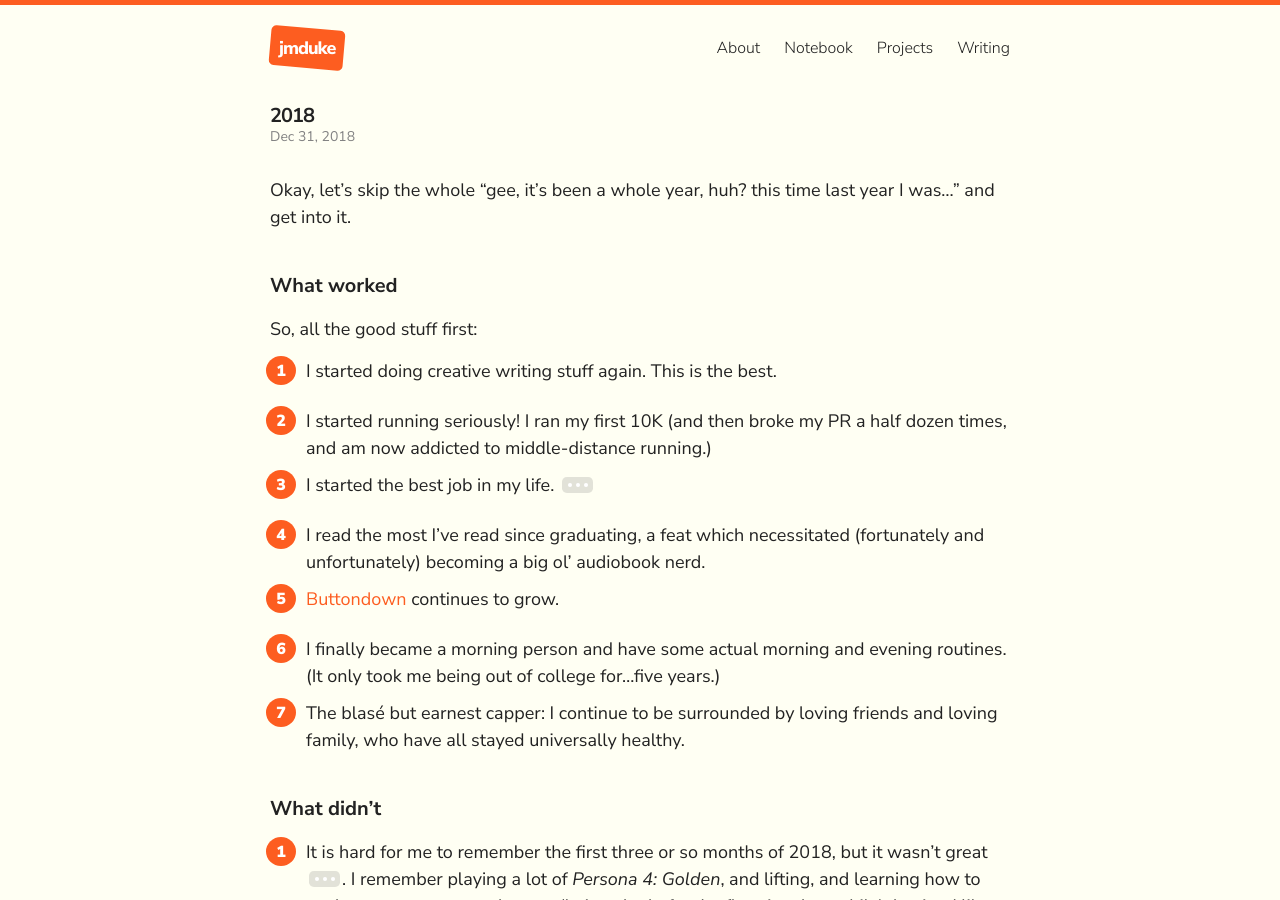
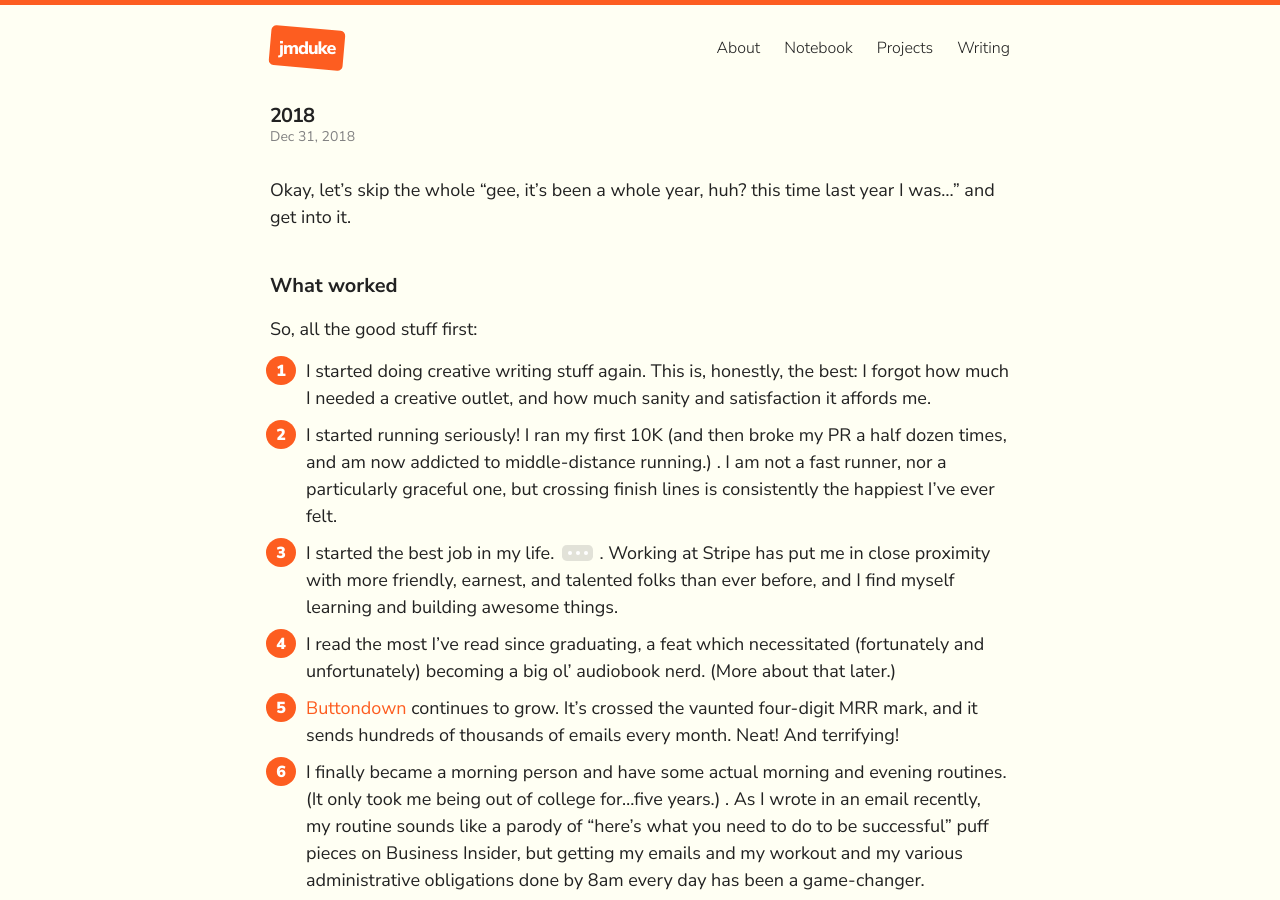
Before and after one commit to jmduke/jmduke-jekyll, a Jekyll site: the page built from _posts/2018-12-31-2018.md, in a window 1280 px wide and 900 px high. Built offline with Jekyll 4.4.1, drawn with Linux system fonts in a browser that asks for light colours.

Commit message:
Update Post “2018-12-31-2018”

```diff
--- a/_posts/2018-12-31-2018.md
+++ b/_posts/2018-12-31-2018.md
@@ -23,12 +23,12 @@ Okay, let's skip the whole "gee, it's been a whole year, huh? this time last yea
 
 So, all the good stuff first:
 
-1. I started doing creative writing stuff again.  This is the best.
-2. I started running seriously!  I ran my first 10K (and then broke my PR a half dozen times, and am now addicted to middle-distance running.)
-3. I started the best job in my life. [^1]
-4. I read the most I've read since graduating, a feat which necessitated (fortunately and unfortunately) becoming a big ol' audiobook nerd.
-5. [Buttondown](https://buttondown.email) continues to grow.
-6. I finally became a morning person and have some actual morning and evening routines.  (It only took me being out of college for...five years.)
+1. I started doing creative writing stuff again.  This is, honestly, the best: I forgot how much I needed a creative outlet, and how much sanity and satisfaction it affords me.
+2. I started running seriously!  I ran my first 10K (and then broke my PR a half dozen times, and am now addicted to middle-distance running.) . I am not a fast runner, nor a particularly graceful one, but crossing finish lines is consistently the happiest I've ever felt.
+3. I started the best job in my life. [^1] . Working at Stripe has put me in close proximity with more friendly, earnest, and talented folks than ever before, and I find myself learning and building awesome things.
+4. I read the most I've read since graduating, a feat which necessitated (fortunately and unfortunately) becoming a big ol' audiobook nerd.  (More about that later.)
+5. [Buttondown](https://buttondown.email) continues to grow.  It's crossed the vaunted four-digit MRR mark, and it sends hundreds of thousands of emails every month.  Neat!  And terrifying!
+6. I finally became a morning person and have some actual morning and evening routines.  (It only took me being out of college for...five years.) . As I wrote in an email recently, my routine sounds like a parody of "here's what you need to do to be successful" puff pieces on Business Insider, but getting my emails and my workout and my various administrative obligations done by 8am every day has been a game-changer.
 7. The blasé but earnest capper: I continue to be surrounded by loving friends and loving family, who have all stayed universally healthy.
 
 ### What didn't
```
